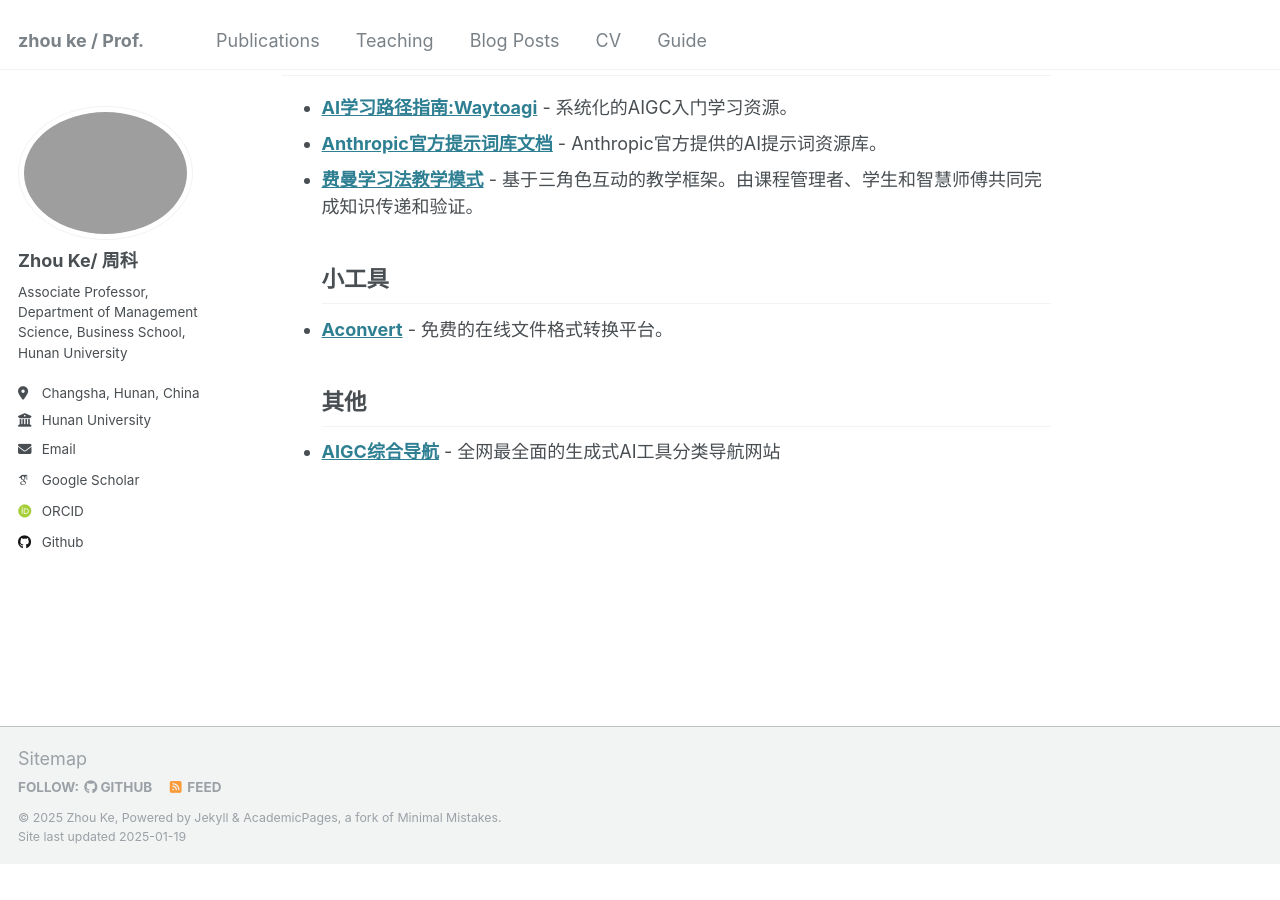
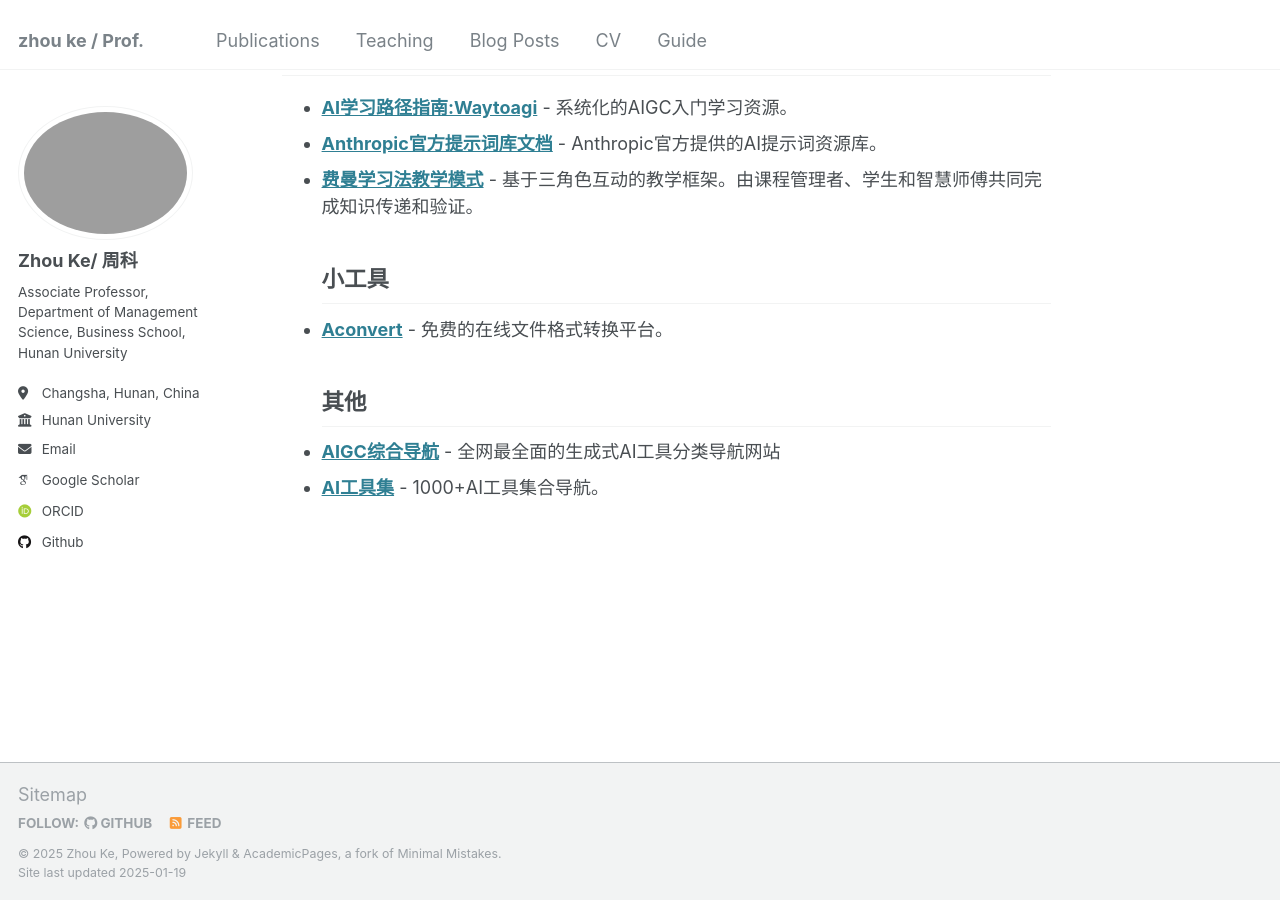
Before and after one commit to hustzhke/hustzhke.github.io, a Jekyll site: the page built from _pages/about.md, in a window 1280 px wide and 900 px high, scrolled down 2359 px. Built offline with Jekyll 4.4.1, drawn with Linux system fonts in a browser that asks for light colours; some web fonts are replaced; before the commit the page ends 3223 px from its top, so only the background shows below that.

Commit message:
Update about.md

```diff
--- a/_pages/about.md
+++ b/_pages/about.md
@@ -65,3 +65,4 @@
 * **[Aconvert](https://www.aconvert.com/)** - 免费的在线文件格式转换平台。
 ## 其他
 * **[AIGC综合导航](https://www.aigc.cn/)** - 全网最全面的生成式AI工具分类导航网站
+* **[AI工具集](https://ai-bot.cn/)** - 1000+AI工具集合导航。
```
